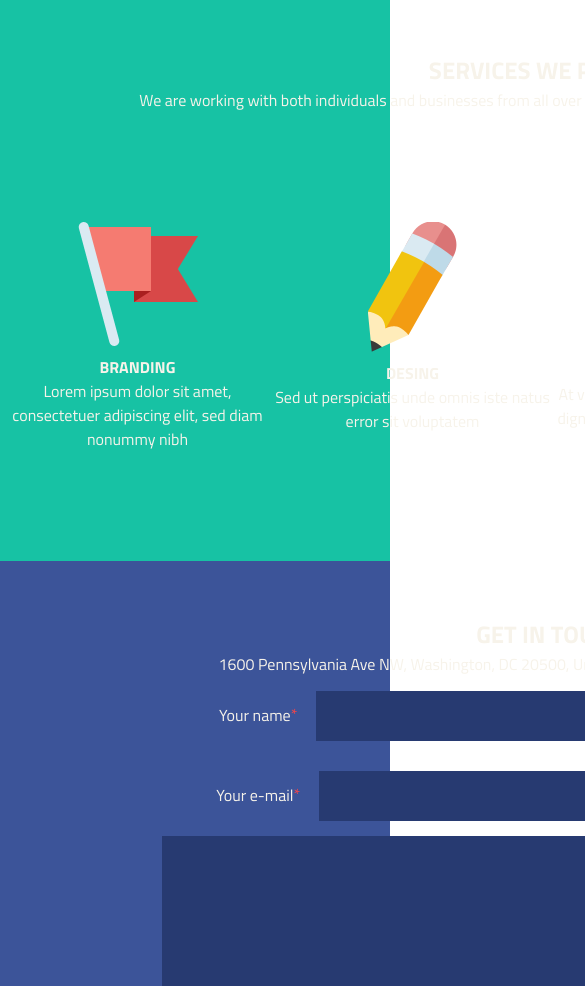
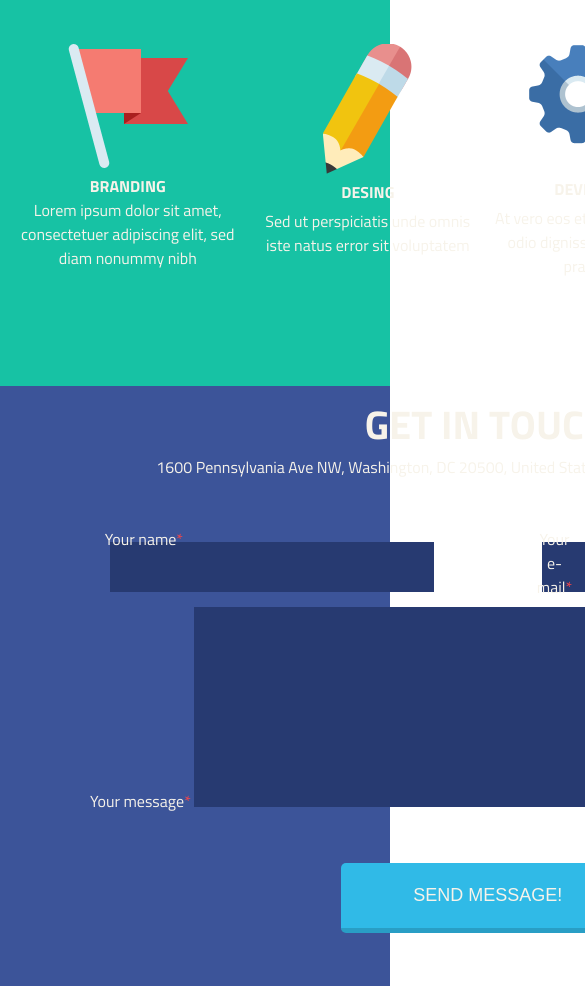
Before and after one commit to alexasacasa/cuda, a plain HTML site: page index.html in a window 390 px wide. Shown: the part 450-1436 px from the top of the page, 585 px wide, since content can reach past the window. Drawn offline with Linux system fonts and the light colour scheme.

Commit message:
Agregando cambios randoms. P.D: No habie usado el comando para guardar los cambios con sass y todo se fue random.

```diff
--- a/index.html
+++ b/index.html
@@ -42,28 +42,28 @@
         <div>
           <div class="box">
             <div><img src="img/icono1.png" alt=""></div>
-            <div>
+            <div class="indo-box clearfix">
               <h4>Branding</h4>
               <p>Lorem ipsum dolor sit amet, consectetuer adipiscing elit, sed diam nonummy nibh</p>
             </div>
           </div>
           <div class="box">
             <div><img src="img/icono2.png" alt=""></div>
-            <div>
+            <div class="info-box">
               <h4>Desing</h4>
               <p>Sed ut perspiciatis unde omnis iste natus error sit voluptatem</p>
             </div>
           </div>
           <div class="box">
             <div><img src="img/icono3.png" alt=""></div>
-            <div>
+            <div class="info-box">
               <h4>Development</h4>
               <p>At vero eos et accusamus et iusto odio dignissimos qui blanditiis praesentium.</p>
             </div>
           </div>
           <div class="box">
             <div><img src="img/icono4.png" alt=""></div>
-            <div>
+            <div class="info-box">
               <h4>Rocket science</h4>
               <p>Et harum quidem rerum est et expedita distinctio. Nam libero tempore.</p>
             </div>
@@ -77,15 +77,18 @@
     <div id="box3-container" class="clearfix">
       <div class="container">
         <h2>Get in touch</h2>
+        <div class="line-down"></div>
         <p>1600 Pennsylvania Ave NW, Washington, DC 20500, United States of America. Tel: (202) 456-1111</p>
         <form class="form" action="" method="post">
           <div>
-            <label for="input-name">Your name</label>
-            <input type="text" id="input-name" class="input">
-          </div>
-          <div>
-            <label for="input-email">Your e-mail</label>
-            <input type="email" id="input-email" class="input">
+            <div class="info-input">
+              <label for="input-name">Your name</label>
+              <input type="text" id="input-name" class="input">
+            </div>
+            <div class="info-input">
+              <label for="input-email">Your e-mail</label>
+              <input type="email" id="input-email" class="input">
+            </div>
           </div>
           <div>
             <label for="message">Your message</label>
--- a/sass/_contenido.scss
+++ b/sass/_contenido.scss
@@ -6,11 +6,12 @@
   .box{
     float: left;
     width: 25%;
-    margin-top: 10%;
-    padding-bottom: 10%;
-
-    h4{
-      padding-top: 1%;
-    }
+    margin: 10% 0;
   }
 }
+
+.info-box{
+  p{
+    padding: 5px;
+  }
+}
--- a/sass/_formulario.scss
+++ b/sass/_formulario.scss
@@ -4,11 +4,22 @@
   background-color: $color-box3;
 }
 
+.info-input{
+  float: left;
+  width: 50%;
+
+  label{
+    float: left;
+    position: absolute;
+  }
+}
+
 .form{
+  margin: 5%;
   .input{
-    margin: 15px;
+    margin: 15px 5px;
     border: 0;
-    width: 50%;
+    width: 75%;
     height: 50px;
     background-color: $color-bord2;
   }
--- a/sass/_generales.scss
+++ b/sass/_generales.scss
@@ -1,14 +1,20 @@
 @import 'variables';
+
 *{
   margin: 0;
   padding: 0;
 }
+
 body{
   margin: 0;
   font-family: 'Titillium Web', sans-serif;
   font-size: 1rem;
   color: $color-tipo;
   text-align: center;
+}
+
+h2{
+  font-size: 2.5rem;
 }
 
 h2, h4, button{
@@ -26,7 +32,7 @@ a{
 
 .container{
   margin: 0 auto;
-  padding: 55px 0;
+  padding: 5% 0;
   width: 1100px;
 }
 
--- a/sass/_header.scss
+++ b/sass/_header.scss
@@ -9,8 +9,8 @@
   }
 
   .encabezado{
-    padding: 145px 0 0 0;
-    font-size: 2,22rem;
+    padding-top: 5%;
+    font-size: 2.22rem;
   }
 }
 
@@ -32,7 +32,7 @@
   }
 
   a:hover, .link-activo{
-    padding: 12px 16px;
+    padding: 5% 8%;
     border-radius: 8px;
     background-color: $color-hover !important;
   }
--- a/sass/_laptop.scss
+++ b/sass/_laptop.scss
@@ -0,0 +1,15 @@
+@import 'variables';
+
+@media (max-width: 1023px){
+  // Generales
+  .container{
+    width: 960px;
+  }
+
+  // Header
+
+  // Contenido
+  .box{
+    width: 50%;
+  }
+}
--- a/sass/_movile.scss
+++ b/sass/_movile.scss
@@ -0,0 +1,10 @@
+@import 'variables';
+@import 'generales';
+
+@media (min-width: 320px) and (max-width: 570px){
+  // Generales
+  .container{
+    padding: 2%;
+    width: 96%;
+  }
+}
```
Also changed, not shown: css/style.css, 1 other file.
